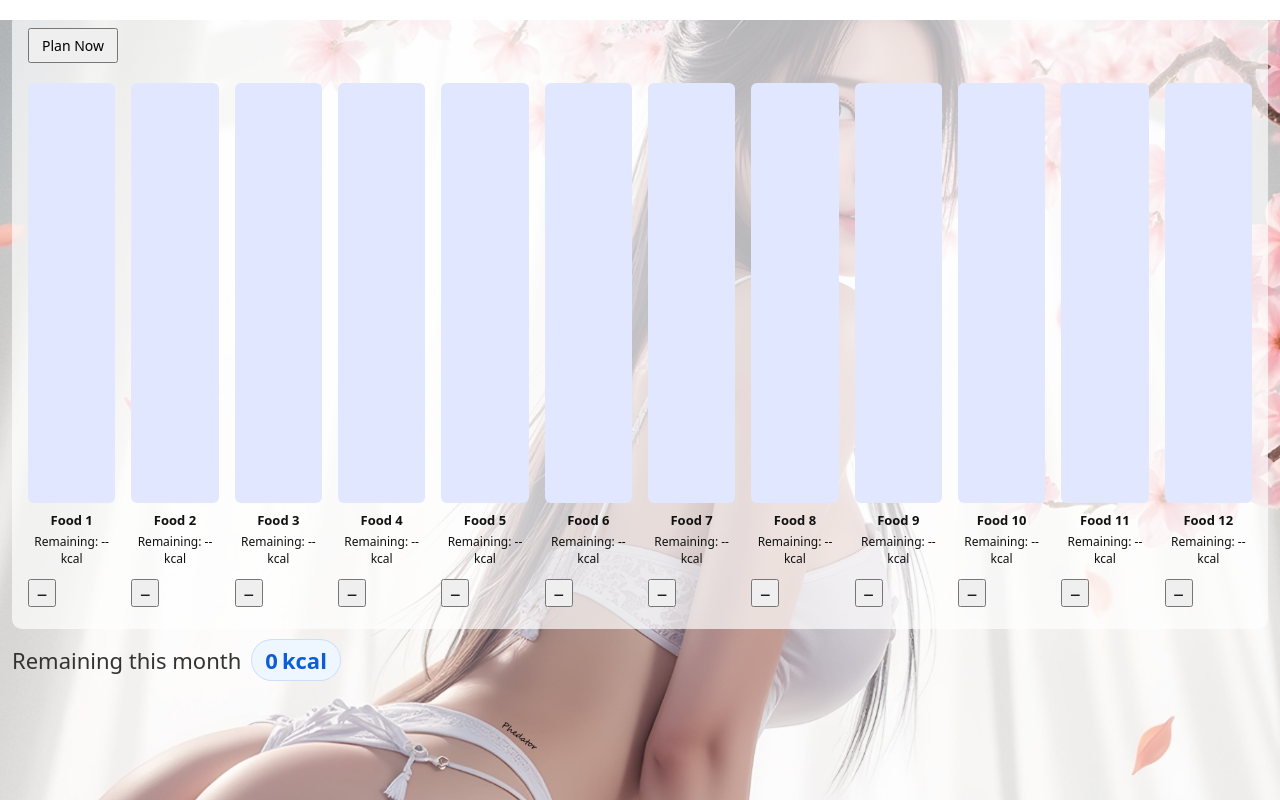
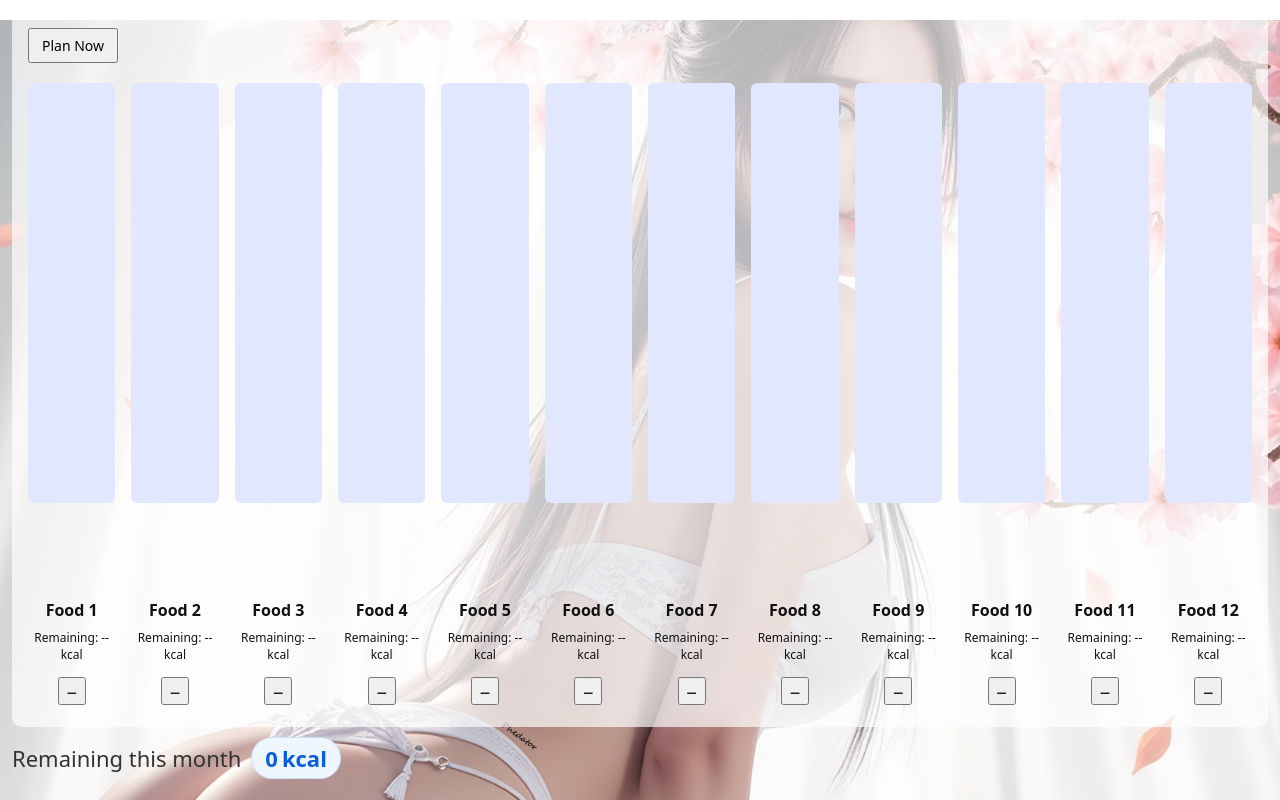
Before and after one commit to moditha-piyumal/Moditha-Meal-Planner, an Electron app: page index.html in a window 1280 px wide. Drawn offline with Linux system fonts and the light colour scheme; no server answers.

Commit message:
Version-2-Done

```diff
--- a/package.json
+++ b/package.json
@@ -1,6 +1,6 @@
 {
 	"name": "moditha-meal-abacus",
-	"version": "0.1.3",
+	"version": "0.2.0",
 	"description": "A simple abacus-style meal planner built with Electron",
 	"main": "main.js",
 	"author": "Moditha",
--- a/styles.css
+++ b/styles.css
@@ -121,27 +121,37 @@
 ============================================ */
 
 .info {
-    margin-top: auto;
-    /* 🔥 THIS is the magic line */
-    text-align: center;
-    font-size: 13px;
-    margin-bottom: 6px;
+    /* ✅ Fixed box so every column footer is identical */
+    height: 190px;
+    /* tweak: try 110 / 120 / 140 */
+    width: 100%;
 
-    /* 🔑 NEW */
-    min-height: 96px;
+    /* ✅ Bottom-align all text + button */
     display: flex;
     flex-direction: column;
-    justify-content: flex-start;
+    justify-content: flex-end;
+    /* 🔥 everything sits on the bottom edge */
+    align-items: center;
+
+    text-align: center;
+    gap: 4px;
+    /* small consistent spacing */
+    padding-bottom: 6px;
+    /* breathing room above bottom edge */
+
+    /* Optional: if you had margin collapse weirdness */
+    margin-top: 10px;
 }
 
 .food-name {
     font-weight: bold;
     margin-bottom: 4px;
+    margin-top: 0;
 
     white-space: nowrap;
     overflow: hidden;
     text-overflow: ellipsis;
-    max-width: 100%;
+    max-width: 95%;
 }
 
 .remaining {
@@ -155,7 +165,7 @@
     height: 28px;
     font-size: 18px;
     cursor: pointer;
-    margin-top: auto;
+    margin-top: 4px;
     /* 🔑 pushes button to bottom of info block */
 }
 
```
